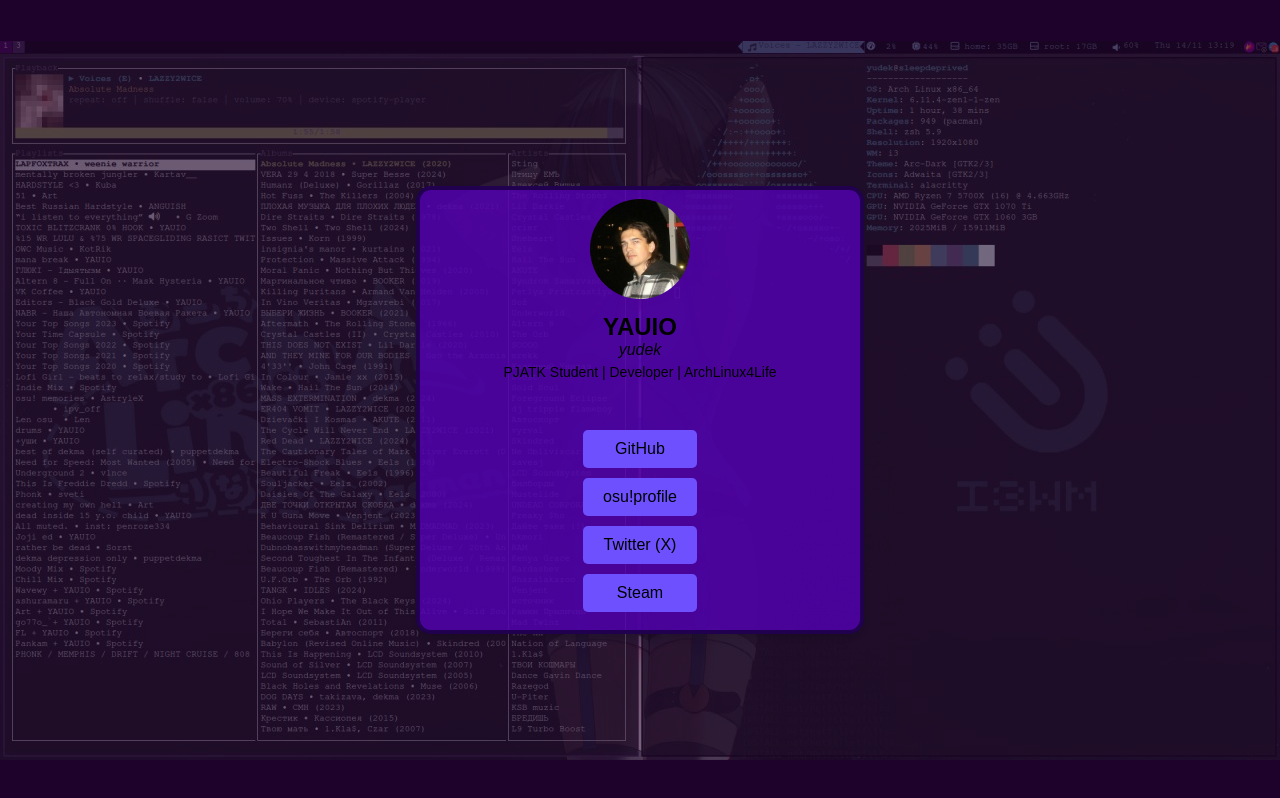
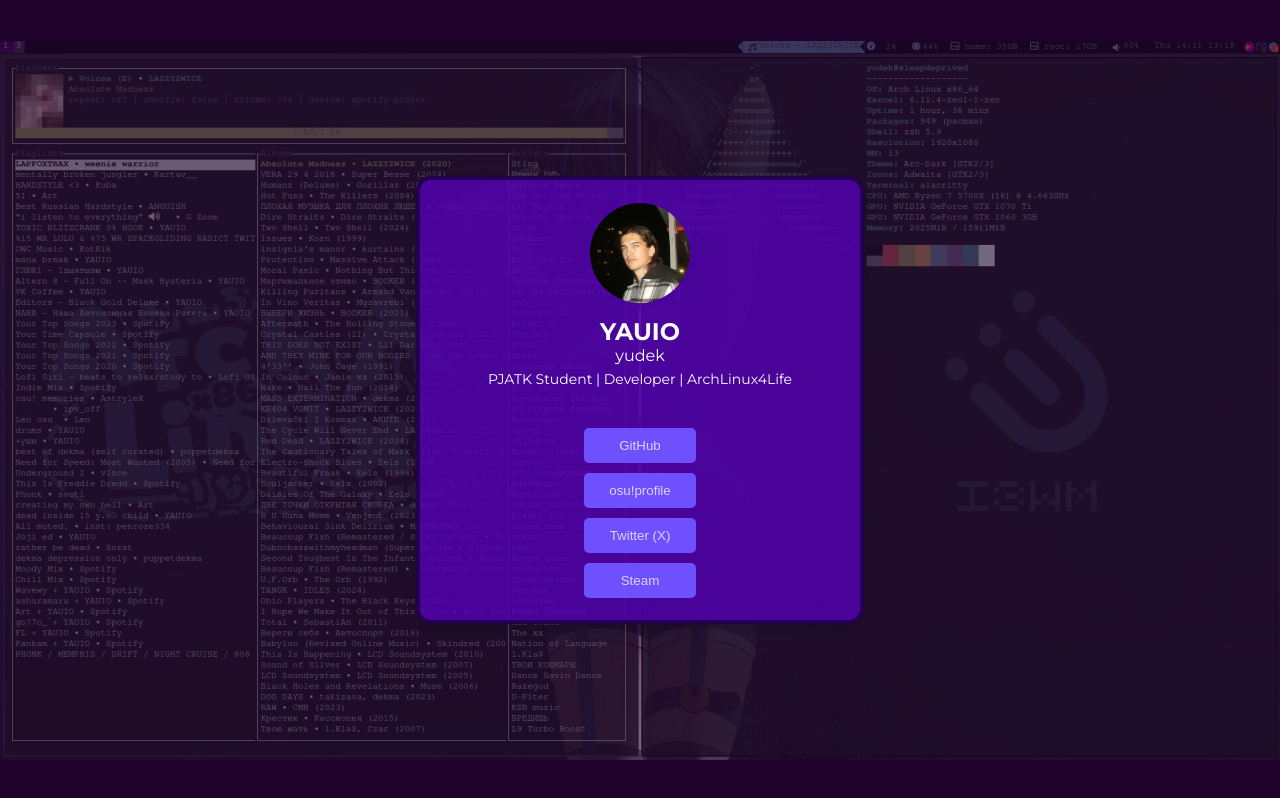
Before and after one commit to YAUIO/portfoliopl, a plain HTML site: page index.html in a window 1280 px wide. Drawn offline with Linux system fonts and the light colour scheme.

Commit message:
thanks @Celestia for rewriting CSS for me (https://osu.ppy.sh/users/12914087)

```diff
--- a/index.html
+++ b/index.html
@@ -7,21 +7,35 @@
     <link rel="stylesheet" href="style.css">
 </head>
 <body>
-<div class="overlay">
-    <div class="container">
-        <div class="profile">
-            <img src="picture.jpg" alt="Profile Picture" class="profile-picture">
-            <h1>YAUIO</h1>
-            <i>yudek</i>
-            <p>PJATK Student | Developer | ArchLinux4Life</p>
-        </div>
-        <div class="links">
-            <a href="https://github.com/yauio" target="_blank" class="button">GitHub</a>
-            <a href="https://osu.ppy.sh/users/16149779" target="_blank" class="button">osu!profile</a>
-            <a href="https://twitter.com/vyauiov" target="_blank" class="button">Twitter (X)</a>
-            <a href="https://steamcommunity.com/id/artembez" target="_blank" class="button">Steam</a>
-        </div>
-    </div>
+<div class="wrapper">
+    <main class="wrapper__main main">
+        <section class="main__section">
+            <div class="main__container">
+                <div class="main__profile">
+                    <img src="picture.jpg" loading="lazy" alt="Profile Picture" class="main__picture">
+                    <h1 class="main__title">YAUIO</h1>
+                    <span class="main__subtitle">yudek</span>
+                    <p class="main__description">PJATK Student | Developer | ArchLinux4Life</p>
+                </div>
+                <div class="main__links-block">
+                    <button class="main__button" data-url="https://github.com/yauio" type="button"> GitHub</button>
+                    <button class="main__button" data-url="https://osu.ppy.sh/users/16149779" type="button">osu!profile</button>
+                    <button class="main__button" data-url="https://twitter.com/vyauiov" type="button">Twitter (X)</button>
+                    <button class="main__button" data-url="https://steamcommunity.com/id/artembez" type="button">Steam</button>
+                </div>
+            </div>
+        </section>
+    </main>
 </div>
+    <script>
+        document.querySelectorAll('button[data-url]').forEach(button => {
+          button.addEventListener('click', function() {
+            const url = this.getAttribute('data-url');
+            if (url) {
+              window.open(url, '_blank');
+            }
+          });
+        });
+    </script>
 </body>
 </html>
--- a/style.css
+++ b/style.css
@@ -1,77 +1,87 @@
+@import url('https://fonts.googleapis.com/css2?family=Montserrat:ital,wght@0,100..900;1,100..900&display=swap');
+
+:root{
+    --color-primary:#fff;
+    --color-links:rgba(255, 255, 255, 0.75);
+}
+
 body {
-    font-family: Arial, sans-serif;
-    margin: 0;
-    padding: 0;
-    display: flex; /* Enables Flexbox on the body */
-    justify-content: center; /* Centers the container horizontally */
-    align-items: center; /* Centers the container vertically */
-    height: 100vh; /* Makes sure the body takes the full height of the viewport */
-    background-size: cover;
+    font-family: "Montserrat", sans-serif;
+    height: 100vh;
+    object-fit: cover;
+    margin: auto;
+    overflow-y: hidden;
     background: rgb(28, 0, 48) url('bg.jpg') no-repeat center;
 }
 
-.overlay {
-    position: absolute; /* Position the overlay over the entire screen */
-    display: flex; /* Enables Flexbox on the body */
-    justify-content: center; /* Centers the container horizontally */
-    align-items: center; /* Centers the container vertically */
-    height: 100vh; /* Makes sure the body takes the full height of the viewport */
-    top: 0;
-    left: 0;
+.wrapper {
+    display: flex;
+    justify-content: center;
+    align-items: center;
+    height: 100vh;
     width: 100%;
-    background-color: rgba(32, 4, 42, 0.6); /* Semi-transparent dark overlay */
-    z-index: 1; /* Make sure overlay is below the container but on top of the background */
+    background-color: rgba(32, 4, 42, 0.6);
 }
 
-.container {
+.main__container {
     display: flex;
     flex-direction: column;
     align-items: center;
-    justify-content: center; /* Center the content vertically */
-    width: 400px; /* Set the width of the container */
-    height: 400px; /* Set the height equal to the width to create a square */
+    justify-content: center;
+    width: 400px;
+    height: 400px;
     text-align: center;
-    background-color: rgba(84, 0, 182, 0.8); /* Optional: Semi-transparent overlay */
+    background-color: rgba(84, 0, 182, 0.8);
     padding: 20px;
     box-shadow: 0 4px 6px rgba(0, 0, 0, 0.1);
-    border-radius: 15px; /* Rounded corners */
-    margin-top: 20px; /* Adds margin on top of the container to position it below the text */
-    border: 4px solid #20004f; /* Adds a 4px solid border with color  */
+    border-radius: 15px;
+    border: 4px solid #20004f;
 }
 
-.profile {
+.main__profile {
     margin-bottom: 20px;
 }
 
-.profile-picture {
+.main__picture {
     width: 100px;
     height: 100px;
     border-radius: 50%;
     margin-bottom: 10px;
 }
 
-h1 {
+h1{
     font-size: 24px;
     margin: 0;
+    color: var(--color-primary);
 }
 
-p {
+.main__subtitle{
+    color: var(--color-primary);
+}
+
+p{
     font-size: 14px;
-    color: #000000;
+    color: var(--color-primary);
     margin: 5px 0 20px;
 }
 
-.links .button {
-    display: block;
-    background: #6e50ff;
-    color: black;
-    text-decoration: none;
-    padding: 10px 20px;
-    border-radius: 5px;
-    margin: 10px 0;
-    transition: background 0.3s ease;
+.main__links-block{
+    display: flex;
+    flex-direction: column;
+    gap: 10px;
 }
 
-.links .button:hover {
-    background: rgba(0, 0, 0, 0.4);
+.main__button{
+    color: var(--color-links);
+    padding: 10px 25px;
+    border-radius: 5px;
+    border: none;
+    background: #6e50ff;
+    transition: background 0.3s ease;
+    cursor: pointer;
 }
+
+.main__button:hover{
+    background: #4734a8;
+    color: var(--color-primary);
+}
```
